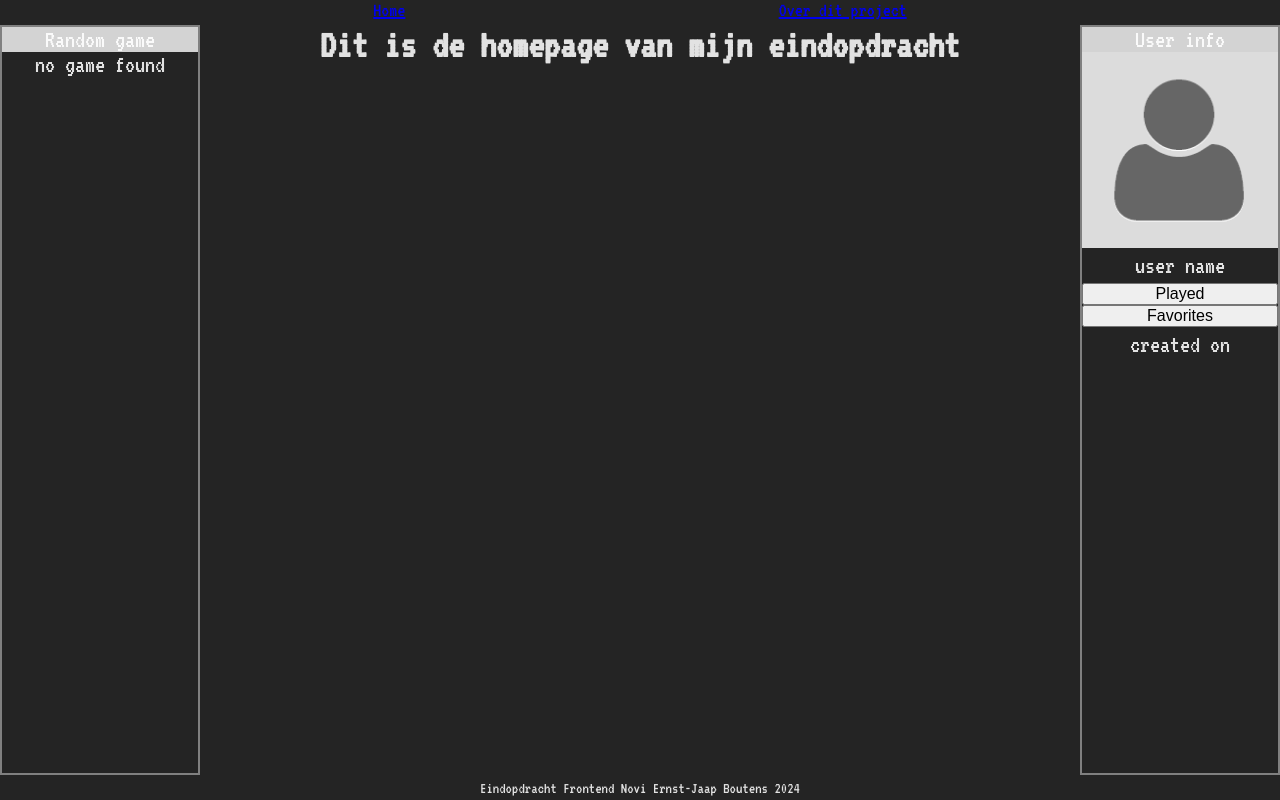
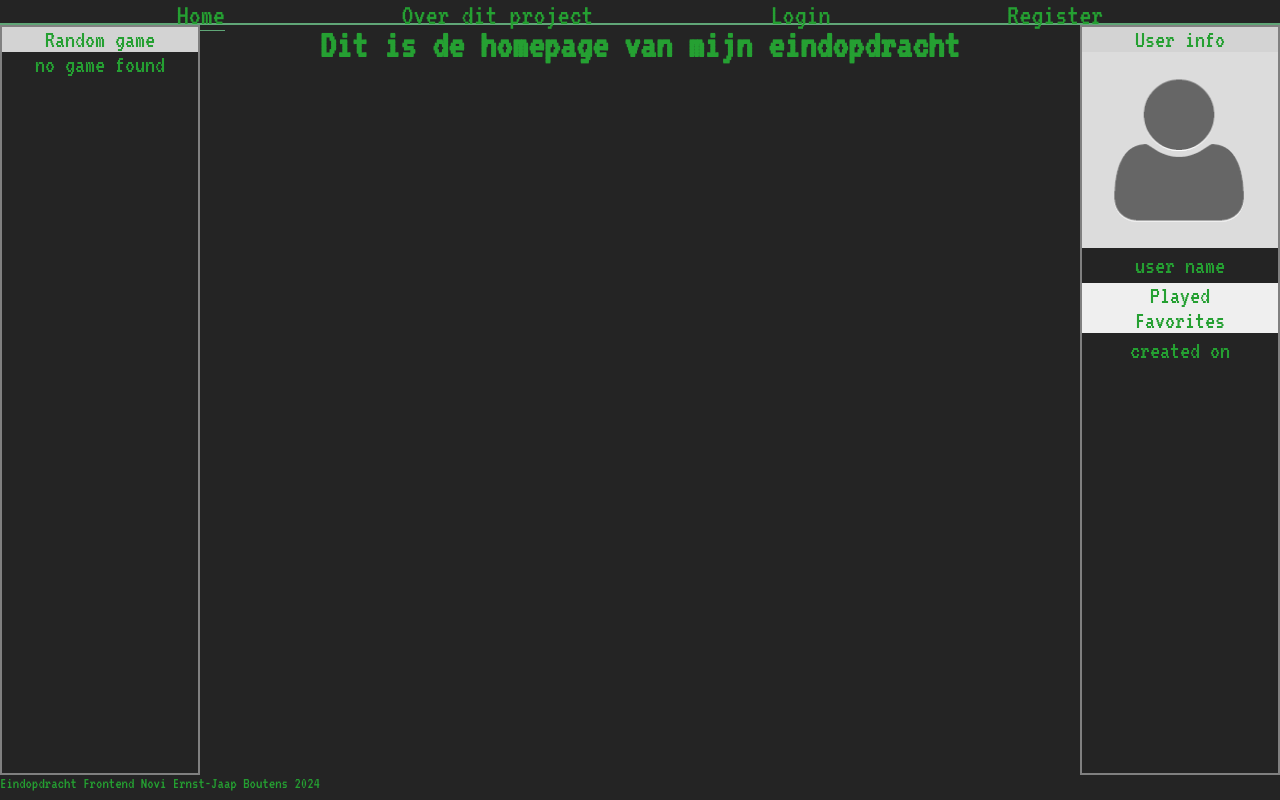
Before and after one commit to Jaapster1337/eind-opdracht, a React (Vite) app: page / in a window 1280 px wide. Built offline with nearby package versions, Linux system fonts and the light colour scheme; no server answers.

Commit message:
dividers toegevoegd bij tekst detailpage, begin styling toegevoegd, navbar aangepast

```diff
--- a/src/App.jsx
+++ b/src/App.jsx
@@ -7,6 +7,10 @@ import {Gamebar} from "./components/gamebar/Gamebar.jsx";
 import {Footer} from "./components/footer/Footer.jsx";
 import {About} from "./pages/About/About.jsx";
 import {GameDetails} from  "./pages/GameDetails/GameDetails.jsx"
+import {Login} from "./pages/Login/Login.jsx";
+import {Register} from "./pages/Register/Register.jsx";
+
+
 
 
 function App() {
@@ -23,8 +27,9 @@ function App() {
                     <Routes>
                         <Route path="/" element={<Home/>}/>
                         {/*<Route path="/recommendations" element={<Recommendations/>}/>*/}
-                        {/*<Route path="/played" element={<Played/>}/>*/}
+                        <Route path="/login" element={<Login/>}/>
                         {/*<Route path="/favorite" element={<Favorite/>}/>*/}
+                        <Route path="/register" element={<Register/>}/>
                         <Route path="/about" element={<About/>}/>
                         <Route path="/gamedetails/:id" element={<GameDetails/>}/>
                     </Routes>
--- a/src/components/button/Button.css
+++ b/src/components/button/Button.css
@@ -1,3 +1,4 @@
-button{
-    font-size: 1rem;
+button {
+    font-size: 1em;
+    border: 2px;
 }
--- a/src/components/nav/Nav.css
+++ b/src/components/nav/Nav.css
@@ -1,5 +1,24 @@
 .navbar{
     display: flex;
     justify-content: space-evenly;
-    font-size: 1em;
+    color: var(--clr-quinary);
+    font-size: 1.5em;
+    border-bottom: 2px solid var(--clr-quinary);
 }
+
+.navbar ul{
+    display: flex;
+    justify-content: space-evenly;
+    width: 100%;
+
+}
+
+.active-menu-link{
+    border-bottom: 1px solid var(--clr-quinary) ;
+    text-decoration: none;
+}
+
+.default-menu-link{
+    border-bottom: 1px solid transparent ;
+    text-decoration: none;
+}
--- a/src/components/nav/Nav.jsx
+++ b/src/components/nav/Nav.jsx
@@ -6,12 +6,24 @@ export function Nav({firstLinkText, secondLinkText}) {
     return (
         <>
             <nav className="navbar dynamic-height">
-                <NavLink className={({isActive}) => isActive ? 'active-menu-link' : 'default-menu-link'}
+                <ul>
+                    <li>
+                <NavLink className={menuIsActiveCheck}
                          to="/">{firstLinkText}</NavLink>
-                <NavLink className={({isActive}) => isActive ? 'active-menu-link' : 'default-menu-link'}
+                    </li>
+                    <li>
+                <NavLink className={menuIsActiveCheck}
                          to="/about">{secondLinkText}</NavLink>
-                {/*<NavLink className={({isActive}) => isActive ? 'active-menu-link' : 'default-menu-link'}*/}
-                {/*         to="/newPost">Nieuwe post</NavLink>*/}
+                    </li>
+                    <li>
+                <NavLink className={menuIsActiveCheck}
+                         to="/login">Login</NavLink>
+                    </li>
+                    <li>
+                        <NavLink className={menuIsActiveCheck}
+                                 to="/register">Register</NavLink>
+                    </li>
+                </ul>
             </nav>
         </>
     );
--- a/src/components/userinfobar/UserInfobar.css
+++ b/src/components/userinfobar/UserInfobar.css
@@ -2,7 +2,7 @@
     display: flex;
     flex-direction: column;
     max-width: 200px;
-    min-width: 150px;
+    min-width: 200px;
     font-size: 1.25em;
     border: 2px solid grey;
     align-content: center;
--- a/src/pages/GameDetails/GameDetails.css
+++ b/src/pages/GameDetails/GameDetails.css
@@ -1,3 +1,8 @@
 .game-detail-content-wrapper{
     font-size: 1.5em;
+    padding: 0 1em;
 }
+
+.custom-hr{
+    border: 1px solid var(--clr-primary);
+}
--- a/src/pages/GameDetails/GameDetails.jsx
+++ b/src/pages/GameDetails/GameDetails.jsx
@@ -41,14 +41,19 @@ export function GameDetails() {
                 {game ?
                     <section className="game-detail-content-wrapper">
                         <h1>{game.name}</h1>
+                        <hr className="custom-hr"/>
                         <section className="genres-detailpage">
-                            <h2>Genres:</h2>
+                            <h3>Genres:</h3>
+                            <hr className="custom-hr"/>
                             {cycleGenres(game)}
                         </section>
-                        <h2>Description</h2>
+                        <h3>Description</h3>
+                        <hr className="custom-hr"/>
                         <p>{game.description_raw}</p>
                         <div className="made-by-released">
-                        <p>Made by {game.developers?.name} and released on {game.released}</p>
+                            <h3>Developer information</h3>
+                            <hr className="custom-hr"/>
+                            <p>Made by {game.developers?.name} and released on {game.released}</p>
                         </div>
                     </section> : <p>no game found</p>}
             </div>
--- /dev/null
+++ b/src/pages/Login/Login.jsx
@@ -0,0 +1,7 @@
+import React from 'react';
+
+export function Login() {
+    return (
+        <div></div>
+    );
+}
--- /dev/null
+++ b/src/pages/Register/Register.jsx
@@ -0,0 +1,7 @@
+import React from 'react';
+
+export function Register(props) {
+    return (
+        <div></div>
+    );
+}
--- a/src/styles/global.css
+++ b/src/styles/global.css
@@ -1,16 +1,11 @@
 @import url('https://fonts.googleapis.com/css2?family=Nunito&family=VT323&display=swap');
+:root {
+    --clr-primary: #014422;
+    --clr-secondary: #006727;
+    --clr-tertiary: #248823;
+    --clr-quaternary: #25A032;
+    --clr-quinary:  #60A677;
 
-* {
-    margin: 0;
-    padding: 0;
-    box-sizing: border-box;
-}
-
-:root {
-    --clr-primary: #212900;
-    --clr-secondary: #385300;
-    --clr-tertiary: #bef227;
-    --clr-quaternary: #4f6216;
 
     --font-family-primary: 'VT323', sans-serif;
     --font-family-secondary: "Roboto", sans-serif;
@@ -36,13 +31,63 @@
     background-color: #242424;
 }
 
+* {
+    margin: 0;
+    padding: 0;
+    box-sizing: border-box;
+}
+html, body, div, span, applet, object, iframe,
+h1, h2, h3, h4, h5, h6, p, blockquote, pre,
+a, abbr, acronym, address, big, cite, code,
+del, dfn, em, img, ins, kbd, q, s, samp,
+small, strike, strong, sub, sup, tt, var,
+b, u, i, center,
+dl, dt, dd, ol, ul, li,
+fieldset, form, label, legend,
+table, caption, tbody, tfoot, thead, tr, th, td,
+article, aside, canvas, details, embed,
+figure, figcaption, footer, header, hgroup,
+menu, nav, output, ruby, section, summary,
+time, mark, audio, video {
+    margin: 0;
+    padding: 0;
+    border: 0;
+    vertical-align: baseline;
+}
+/* HTML5 display-role reset for older browsers */
+article, aside, details, figcaption, figure,
+footer, header, hgroup, menu, nav, section {
+    display: block;
+}
 body {
+    line-height: 1;
+    font-size: 20px;
     font-family: var(--font-family-primary);
-    font-size: 20px;
+    color: var(--clr-quaternary);
+}
+ol, ul {
+    list-style: none;
+}
+blockquote, q {
+    quotes: none;
+}
+blockquote:before, blockquote:after,
+
+table {
+    border-collapse: collapse;
+    border-spacing: 0;
+}
+button, input, textarea{
+    font-family: inherit;
+    color: inherit;
 }
 
 nav {
     height: var(--nav-height);
+}
+
+nav a{
+    color: var(--clr-quaternary);
 }
 
 footer {
@@ -58,10 +103,3 @@ footer {
     margin: 0 auto;
     padding: 0 var(--p-l);
 }
-
-a:active{
-    text-decoration: underline;
-}
-a:visited{
-    text-decoration: none;
-}
```
Also changed, not shown: src/pages/Login/Login.css (added), src/pages/Register/Register.css (added).
